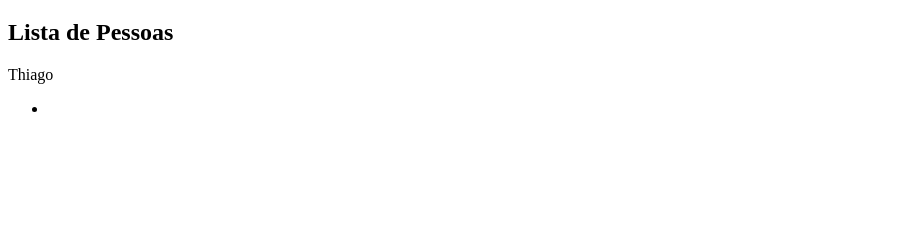
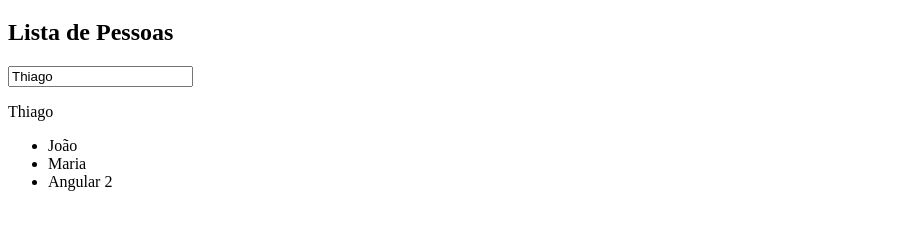
Before and after one commit to wowluisjnr/estudandoAngular2, an Angular app: page / in a window 1280 px wide. Shown: the part 387-616 px from the top of the page, without its empty margins (0-898 px from the left). Built offline with nearby package versions, Linux system fonts and the light colour scheme.

Commit message:
Inserindo lista de pessoas. Diretiva estrutural.

```diff
--- a/src/app/lista-pessoa/lista-pessoa.component.html
+++ b/src/app/lista-pessoa/lista-pessoa.component.html
@@ -1,6 +1,9 @@
 <h2>Lista de Pessoas</h2>
+<input type="text" (input)="nome = $event.target.value" [value]="nome">
 <p>{{nome}}</p>
 
 <ul>
-  <li></li>
+  <li *ngFor="let pessoa of pessoas">
+    {{pessoa}}
+  </li>
 </ul>
--- a/src/app/lista-pessoa/lista-pessoa.component.ts
+++ b/src/app/lista-pessoa/lista-pessoa.component.ts
@@ -7,10 +7,11 @@ import { Component, OnInit } from '@angular/core';
 })
 export class ListaPessoaComponent implements OnInit {
 
-
+  pessoas: string[]=['João', 'Maria', 'Angular 2'];
+  nome: string ="Thiago";
 
   constructor() { }
-  nome: string ="Thiago";
+
   ngOnInit() {
   }
 
```
